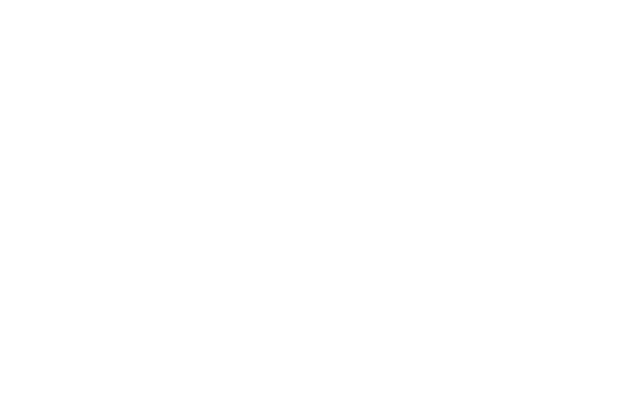
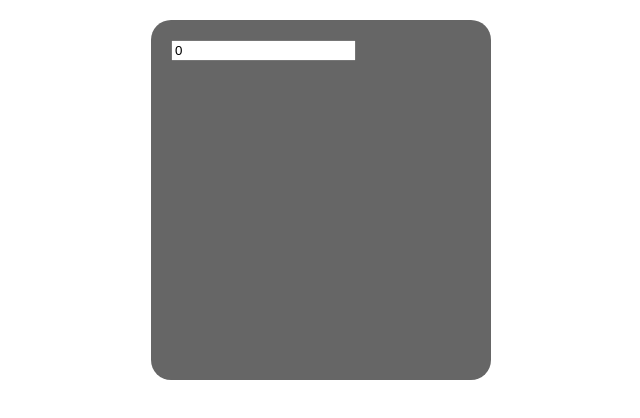
Before and after one commit to kunalsonwane77/assignment-18, a plain HTML site: page index.html in a window 1280 px wide. Shown: the whole page, without its empty margins (319-959 px from the left). Drawn offline with Linux system fonts and the light colour scheme.

Commit message:
calculator body created

```diff
--- a/index.html
+++ b/index.html
@@ -4,8 +4,28 @@
     <meta charset="UTF-8">
     <meta name="viewport" content="width=device-width, initial-scale=1.0">
     <title>calculator</title>
+    <style>
+        .calculator-body{
+        height: 320px;
+        width: 300px;
+        background-color: #666666;
+        padding: 20px;
+        margin: 20px auto;
+        border-radius: 20px;
+        }
+    </style>
 </head>
 <body>
+    <div class="calculator-body">
+        <input type="text" value="0" class="screen"/>
 
+
+
+
+
+
+
+
+    </div>
 </body>
 </html>
```
